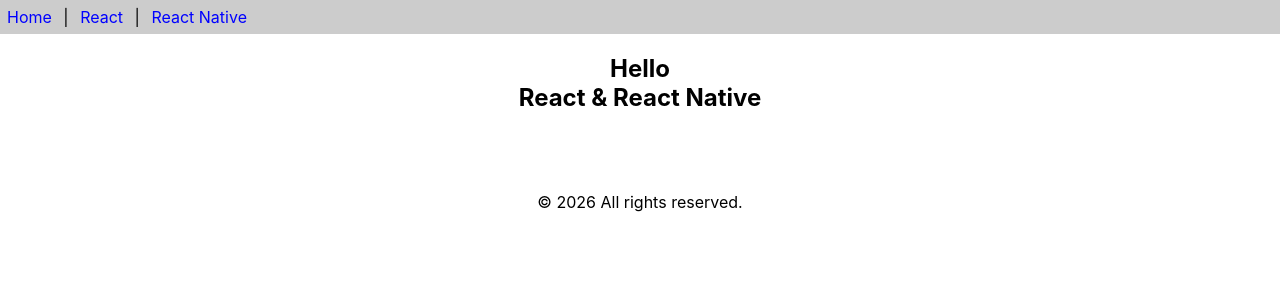
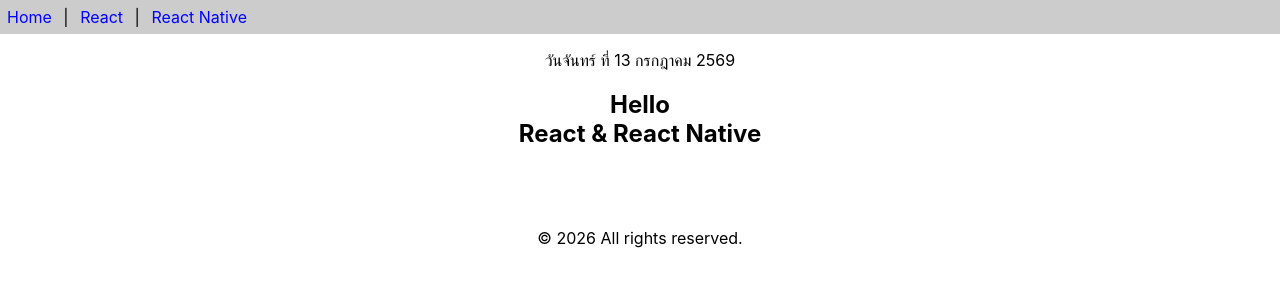
Before and after one commit to nawinda-00/app1, a React (Create React App) app: page / in a window 1280 px wide. Shown: the top 300 px of the page. Built offline with nearby package versions, Linux system fonts and the light colour scheme.

Commit message:
class components

```diff
--- a/src/App.js
+++ b/src/App.js
@@ -1,10 +1,12 @@
 import React from 'react';
 import Header, { Content, Footer } from './func-components';
+import Calendar from './class-components';
 
 function App() {
   return (
     <>
       <Header/>
+      <p><center><Calendar/></center></p>
       <Content/>
       <Footer/>
     </>
--- /dev/null
+++ b/src/class-components.js
@@ -0,0 +1,18 @@
+import React,{Component} from "react";
+
+export default class Calendar extends Component{
+    getDate(){
+        const dayNames = ['อาทิตย์','จันทร์','อังคาร','พุธ','พฤหัสบดี','ศุกร์','เสาร์'];
+        const monthNames = ['มกราคม','กุมภาพันธ์','มีนาคม','เมษายน','พฤษภาคม','มิถุนายน','กรกฎาคม','สิงหาคม','กันยายน','ตุลาคม','พฤศจิกายน','ธันวาคม'];
+        const date = new Date();
+        const weekDay = dayNames[date.getDay()];
+        const day = date.getDate();
+        const month = monthNames[date.getMonth()];
+        const year = date.getFullYear() + 543;
+        return `วัน${weekDay} ที่ ${day} ${month} ${year}`;
+    }
+
+    render() {
+        return <div>{this.getDate()}</div>
+    }
+}
```
Also changed, not shown: src/func-components.js (line endings or trailing spaces).
